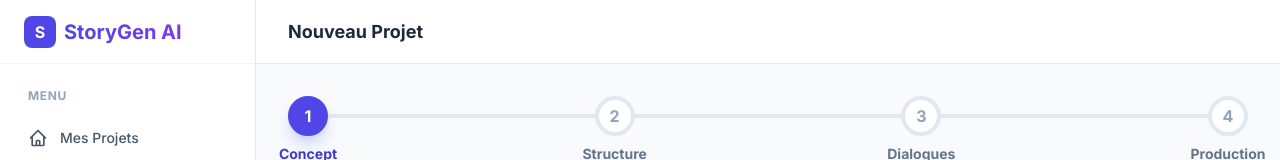
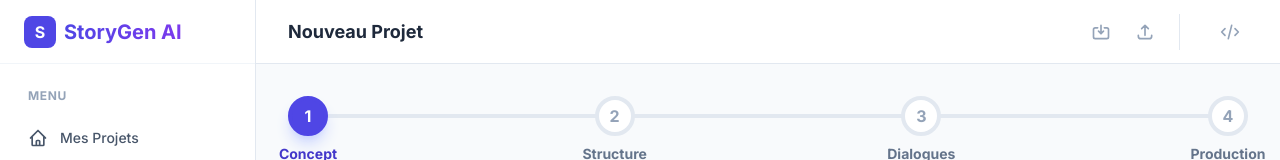
Before and after one commit to goboss33/StoryGenAI, a React (Vite) app: page / in a window 1280 px wide. Shown: the top 160 px of the page. Built offline with nearby package versions, Linux system fonts and the light colour scheme; no server answers.

Commit message:
feat: Add save, import, and debug toggle buttons to the header.

```diff
--- a/App.tsx
+++ b/App.tsx
@@ -662,9 +662,36 @@ const App: React.FC = () => {
 
             {/* Global Actions */}
             <div className="flex items-center gap-2 mr-4 border-r border-slate-200 pr-4">
-              {/* ... */}
+              <button
+                onClick={saveProject}
+                className="p-2 text-slate-400 hover:text-indigo-600 hover:bg-slate-100 rounded-lg transition-colors"
+                title="Save Project"
+              >
+                <svg className="w-5 h-5" fill="none" stroke="currentColor" viewBox="0 0 24 24"><path strokeLinecap="round" strokeLinejoin="round" strokeWidth={2} d="M8 7H5a2 2 0 00-2 2v9a2 2 0 002 2h14a2 2 0 002-2V9a2 2 0 00-2-2h-3m-1 4l-3 3m0 0l-3-3m3 3V4" /></svg>
+              </button>
+              <button
+                onClick={() => fileInputRef.current?.click()}
+                className="p-2 text-slate-400 hover:text-indigo-600 hover:bg-slate-100 rounded-lg transition-colors"
+                title="Import Project"
+              >
+                <svg className="w-5 h-5" fill="none" stroke="currentColor" viewBox="0 0 24 24"><path strokeLinecap="round" strokeLinejoin="round" strokeWidth={2} d="M4 16v1a3 3 0 003 3h10a3 3 0 003-3v-1m-4-8l-4-4m0 0L8 8m4-4v12" /></svg>
+              </button>
+              <input
+                type="file"
+                ref={fileInputRef}
+                onChange={handleFileChange}
+                className="hidden"
+                accept=".json"
+              />
             </div>
-            {/* ... */}
+
+            <button
+              onClick={() => setDebugMode(!debugMode)}
+              className={`p-2 rounded-lg transition-colors ${debugMode ? 'bg-indigo-100 text-indigo-600' : 'text-slate-400 hover:text-slate-600 hover:bg-slate-100'}`}
+              title="Toggle Debug Console"
+            >
+              <svg className="w-5 h-5" fill="none" stroke="currentColor" viewBox="0 0 24 24"><path strokeLinecap="round" strokeLinejoin="round" strokeWidth={2} d="M10 20l4-16m4 4l4 4-4 4M6 16l-4-4 4-4" /></svg>
+            </button>
           </div>
         </header>
 
```
